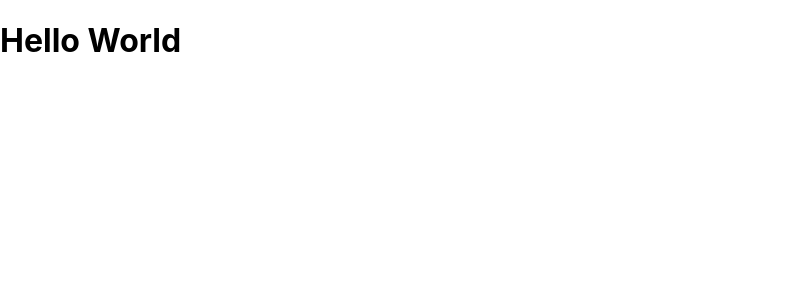
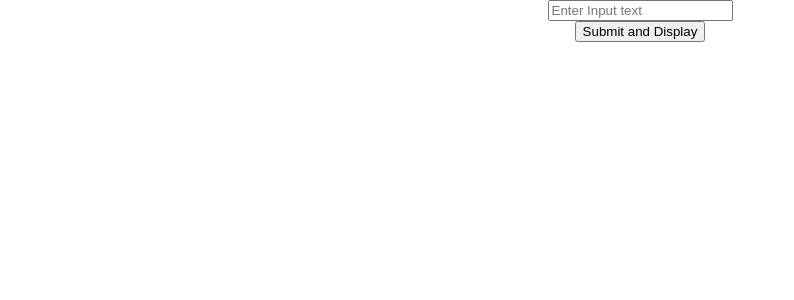
Before and after one commit to punamchandchavhan/react_training_code, a React (Create React App) app: page / in a window 1280 px wide. Shown: the top 300 px of the page, without its empty margins (0-794 px from the left). Built offline with nearby package versions, Linux system fonts and the light colour scheme.

Commit message:
Day_1 Trainig Assig

```diff
--- a/src/App.js
+++ b/src/App.js
@@ -1,25 +1,28 @@
-import React,{useState} from 'react'
-import "./App.css"
-// import Form from './components/form'
-import UseStateArray from "./components/UseStateArray"
+import React, {useState} from 'react';
+import './App.css';
+import InputText from './components/InputText';
+import Button from './components/Button';
+import Text from './components/Text'
 
-const App = () =>{
-    const [name, setName]=useState()
-
-    // const inputEvent = (event) => {
-    //     console.log(event.target.value)
-    //     setName(event.target.value)
-    // }
-
-    return(
-        <>
-         <div className="container">
-        <UseStateArray/>
-        </div>
-        {/* <button >Click Me</button> */}
-        </>
-    )
-
+function App() {
+  const [value, setValue] = useState("")
+  const [message, setMessage] = useState("")
+  const handleChange = value => {
+    setValue(value)
+  }
+  const handleClick = () => {
+    if(value === "") {
+      alert("Empty message")
+    }
+    setMessage(value)
+  }
+  return (
+    <div className="App">
+      <InputText placeholder="Enter Input text" value={value} handleChange={handleChange}/>
+      <Button label="Submit and Display" handleClick={handleClick}/>
+      {message && <Text message={message} />}
+    </div>
+  );
 }
 
 export default App;
--- /dev/null
+++ b/src/components/Button.js
@@ -0,0 +1,13 @@
+import React from 'react';
+
+
+
+function Button(props) {
+    return (
+        <div>
+            <button onClick={props.handleClick}>{props.label}</button>
+        </div>
+    )
+}
+
+export default Button;
--- /dev/null
+++ b/src/components/InputText.js
@@ -0,0 +1,13 @@
+import React from 'react'
+
+
+function InputText(props) {
+    return (
+        <div>
+          <input type="text" value={props.value} placeholder={props.placeholder}
+          onChange={e => props.handleChange(e.target.value)} />
+        </div>
+    )
+}
+
+export default InputText;
--- /dev/null
+++ b/src/components/Text.js
@@ -0,0 +1,12 @@
+import React from 'react'
+
+
+function Text(props) {
+    return (
+        <div >
+            <h3>{props.message}</h3>
+        </div>
+    )
+}
+
+export default Text;
--- a/src/index.js
+++ b/src/index.js
@@ -1,8 +1,13 @@
 import React from "react";
 import ReactDOM from "react-dom";
 import "./index.css";
-
+import App from "./App";
+import reportWebVitals from "./reportWebVitals";
 
 ReactDOM.render(
-  <h1> Hello World </h1>,document.getElementById("root")
+  <React.StrictMode>
+    <App />
+  </React.StrictMode>,
+document.getElementById("root")
 );
+reportWebVitals();
```
